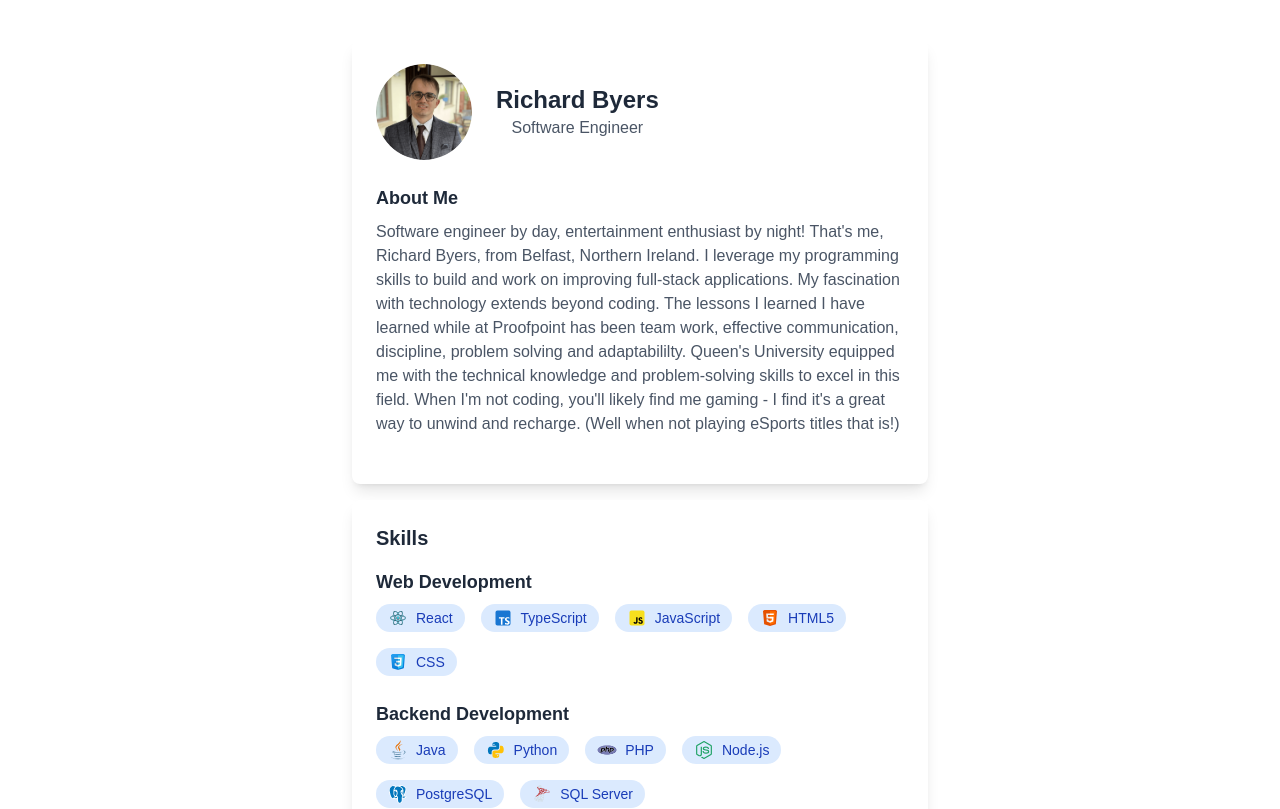
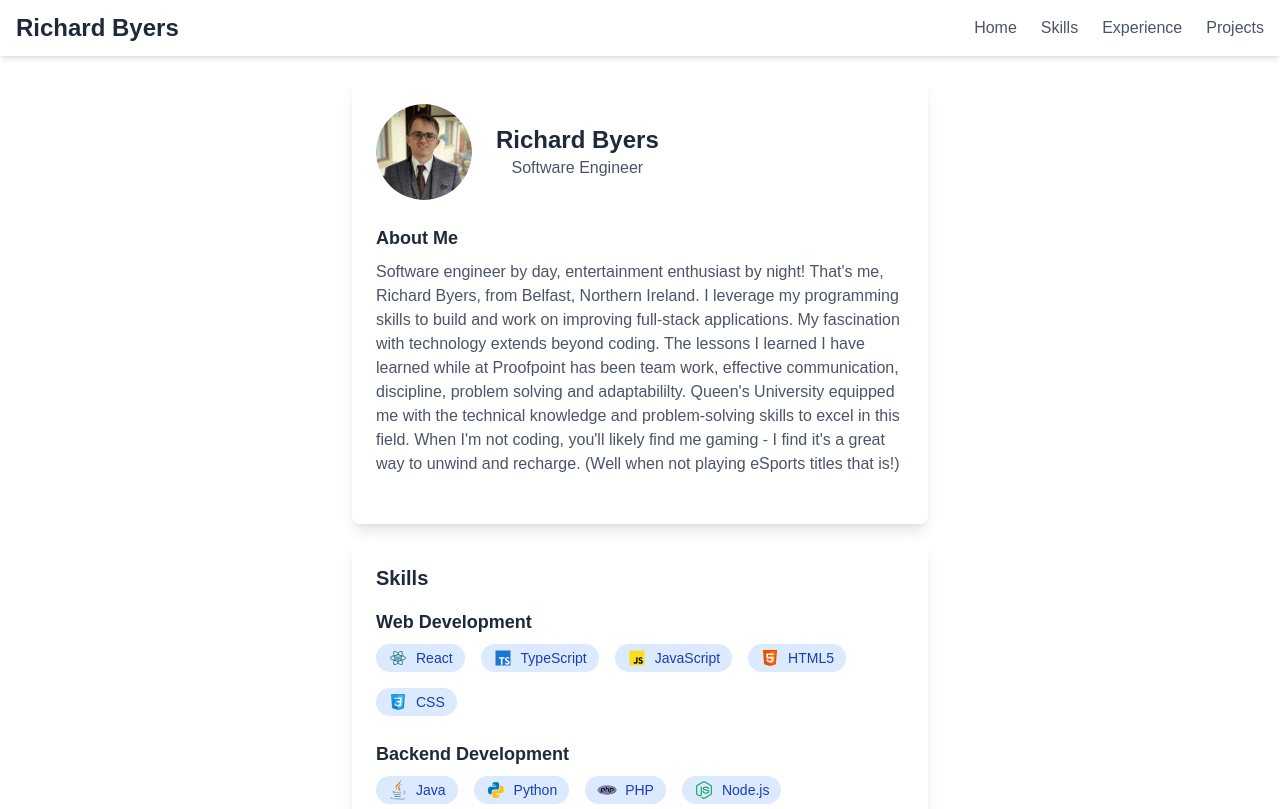
Before and after one commit to Richard-Byers/personal-website, a Next.js app: page / in a window 1280 px wide. Shown: the top 809 px of the page. Built offline with nearby package versions, Linux system fonts and the light colour scheme.

Commit message:
Added in Navbar which disappears when you scroll down

```diff
--- a/app/components/Navbar.tsx
+++ b/app/components/Navbar.tsx
@@ -0,0 +1,79 @@
+import React, { useState, useEffect } from 'react';
+
+import {motion} from 'framer-motion';
+
+export default function Navbar() {
+  const [isVisible, setIsVisible] = useState(true);
+  const [lastScrollY, setLastScrollY] = useState(0);
+
+  useEffect(() => {
+    const handleScroll = () => {
+      const currentScrollY = window.scrollY;
+
+      if (currentScrollY > lastScrollY && currentScrollY > 50) {
+        setIsVisible(false);
+      } else {
+        setIsVisible(true);
+      }
+      setLastScrollY(currentScrollY);
+    };
+
+    window.addEventListener('scroll', handleScroll);
+
+    return () => {
+      window.removeEventListener('scroll', handleScroll);
+    };
+  }, [lastScrollY]);
+
+  return (
+    <motion.div
+      initial={{ opacity: 0, y: -50 }}
+      animate={{
+        opacity: isVisible ? 1 : 0,
+        y: isVisible ? 0 : -50,
+      }}
+      transition={{ duration: 0.3 }}
+      className="bg-white dark:bg-gray-800 shadow-md fixed top-0 left-0 w-full z-50"
+    >
+      <div className="container mx-auto px-4 py-3 flex justify-between items-center">
+        <div className="text-2xl font-bold text-gray-800 dark:text-white">
+          Richard Byers
+        </div>
+        <ul className="flex space-x-6 text-gray-600 dark:text-gray-300">
+          <li>
+            <a
+              href="#"
+              className="hover:text-gray-800 dark:hover:text-white transition-colors"
+            >
+              Home
+            </a>
+          </li>
+          <li>
+            <a
+              href="#skills"
+              className="hover:text-gray-800 dark:hover:text-white transition-colors"
+            >
+              Skills
+            </a>
+          </li>
+          <li>
+            <a
+              href="#experience"
+              className="hover:text-gray-800 dark:hover:text-white transition-colors"
+            >
+              Experience
+            </a>
+          </li>
+          <li>
+            <a
+              href="#projects"
+              className="hover:text-gray-800 dark:hover:text-white transition-colors"
+            >
+              Projects
+            </a>
+          </li>
+        </ul>
+      </div>
+      </motion.div>
+  );
+}
--- a/app/components/SkillsCard.tsx
+++ b/app/components/SkillsCard.tsx
@@ -38,7 +38,6 @@ const SkillsCard = ({
               alt={skill.name}
               width={20}
               height={20}
-              className="rounded-full"
             />
           )}
           <span>{skill.name}</span>
--- a/app/globals.css
+++ b/app/globals.css
@@ -24,3 +24,7 @@ body {
   color: var(--foreground);
   font-family: Arial, Helvetica, sans-serif;
 }
+
+html {
+  scroll-behavior: smooth;
+}
--- a/app/page.tsx
+++ b/app/page.tsx
@@ -1,22 +1,28 @@
 'use client'
 import React from 'react';
 
+import Footer from "./components/Footer";
+import Navbar from './components/Navbar';
+import ProfileCard from "./components/ProfileCard";
 import SkillsCard from './components/SkillsCard';
-import Footer from "./components/Footer";
-import ProfileCard from "./components/ProfileCard";
+
 import {motion} from 'framer-motion'
 
 export default function Home() {
   return (
-    <main className="container mx-auto py-10 px-4">
-      <div className="mb-4">
+    <>
+      <div className="relative z-50">
+        <Navbar />
+      </div>
+      <main className="container mx-auto py-10 px-4 pt-20">
+        <div id="about" className="mb-4">
           <ProfileCard
             name="Richard Byers"
             title="Software Engineer"
             bio="Software engineer by day, entertainment enthusiast by night! That's me, Richard Byers, from Belfast, Northern Ireland. I leverage my programming skills to build and work on improving full-stack applications. My fascination with technology extends beyond coding. The lessons I learned I have learned while at Proofpoint has been team work, effective communication, discipline, problem solving and adaptabililty. Queen's University equipped me with the technical knowledge and problem-solving skills to excel in this field. When I'm not coding, you'll likely find me gaming - I find it's a great way to unwind and recharge. (Well when not playing eSports titles that is!)"
           />
         </div>
-      <div className="mb-4">
+        <div id="skills" className="mb-4">
           <SkillsCard
             title="Skills"
             webDev={[
@@ -33,9 +39,11 @@ export default function Home() {
               { name: "Node.js", logo: "/logos/nodejs.svg" },
               { name: "PostgreSQL", logo: "/logos/postgres.svg" },
               { name: "SQL Server", logo: "/logos/sqlserver.svg" },
+              { name: "Perl", logo: "/logos/perl.svg" },
             ]}
             frameworks={[
               { name: "Spring Boot", logo: "/logos/springboot.svg" },
+              { name: "Laravel", logo: "/logos/laravel.svg" },
               { name: "Express.js", logo: "/logos/ExpressJS.svg" },
               { name: "Flask", logo: "/logos/Flask.svg" },
             ]}
@@ -62,5 +70,6 @@ export default function Home() {
           <Footer />
         </motion.div>
       </main>
+    </>
   );
 }
```
Also changed, not shown: public/logos/laravel.svg (added), public/logos/perl.svg (added). Lines whose indentation alone changed are shown as unchanged.
